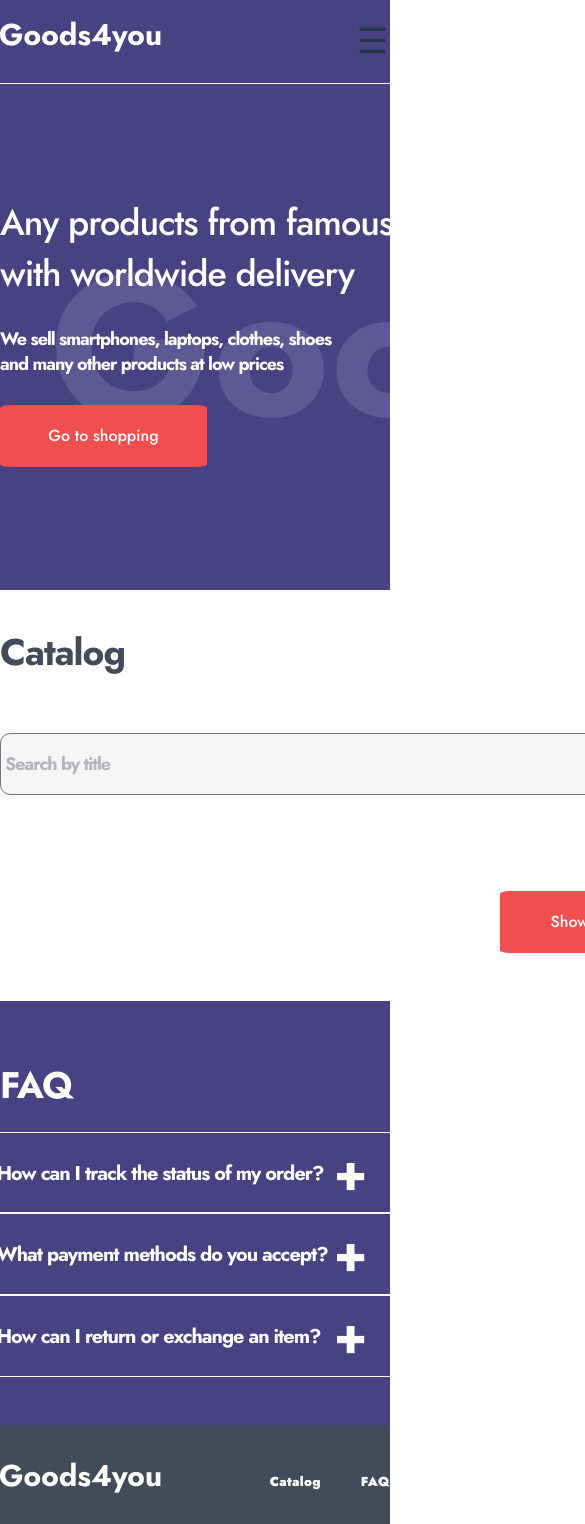
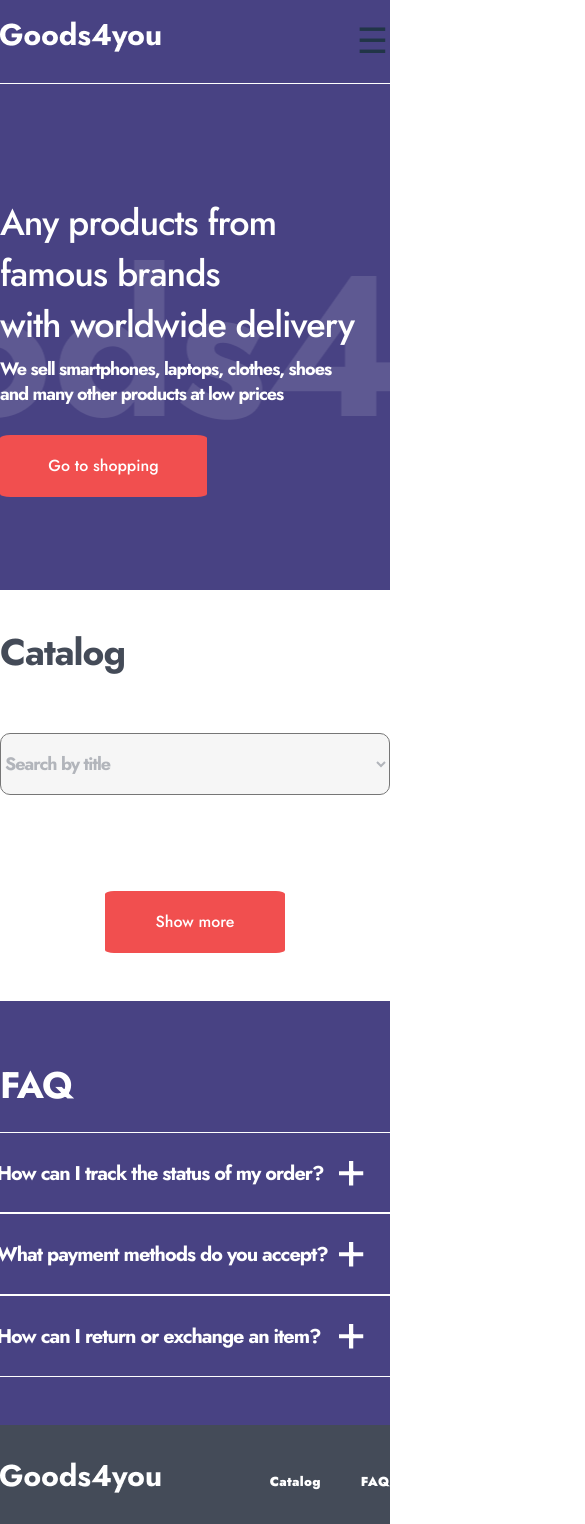
Before and after one commit to bartcevich/JS_React, a React (Vite) app: page / in a window 390 px wide. Shown: the top 1524 px of the page, 585 px wide, since content can reach past the window. Built offline with nearby package versions, Linux system fonts and the light colour scheme.

Commit message:
adaptability of the layout

```diff
--- a/src/components/Catalog/styles.module.scss
+++ b/src/components/Catalog/styles.module.scss
@@ -4,7 +4,8 @@
 }
 .content{
     margin: 0 auto;
-    width: 1180px;
+    max-width: 1180px;
+    width: 100%;
     display: flex;
     flex-flow: column;
 
--- a/src/components/FAQ/styles.module.scss
+++ b/src/components/FAQ/styles.module.scss
@@ -64,9 +64,9 @@
   }
 
 .icon {
-  padding-top: 20px;
-  font-size: 50px;
-    transition: transform 0.5s ease;
+  // padding-top: 20px;
+  @include font(#fff, Jost, 50px, normal, 400, 51px, 0px);
+  transition: transform 0.5s ease;
       &.active1 {
         transition: transform 0.5s ease;
         transform: rotate(45deg);
--- a/src/components/Footer/styles.module.scss
+++ b/src/components/Footer/styles.module.scss
@@ -1,7 +1,7 @@
 @import '../../variables.scss';
 .wrapper1{
   width: 100%;
-  background-color: #484283;
+  background-color: #444B58;
 }
 .siteNav {
   padding-top: 16px;
--- a/src/components/Header/header.tsx
+++ b/src/components/Header/header.tsx
@@ -56,7 +56,7 @@ const Navigation: React.FC = () => {
   };
 
   return (
-    <div className={styles.wrapper1}>
+    <div className={`${styles.wrapper1} ${isTop ? styles.top : ""} `}>
       <nav
         className={`${styles.siteNav} ${isTop ? styles.top : ""} ${
           isMobile ? styles.mobile : ""
--- a/src/components/Header/styles.module.scss
+++ b/src/components/Header/styles.module.scss
@@ -1,18 +1,16 @@
 @import '../../variables.scss';
 .wrapper1{
-  // max-width: 1440px;
   width: 100%;
-  // height: 83px;
   background-color: #484283;
- position: fixed;
+  position: fixed;
   top: 0;
   left: auto;
+  &.top {
+    top: -90px;
+  }
 }
 .siteNav {
-  // @include font(#000, Inter, 20px, normal, 400, 25px, 0);
-  //font-size: clamp(15px, 3vw, 20px);
   margin: 0 auto;
-
   max-width: 1180px;
   width: 100%;
   height: 83px;
@@ -29,9 +27,7 @@
     // @include font(#000, Inter, 20px, normal, 400, 25px, 0);
     font-size: clamp(12px, 2vw, 14px);
 }
-    &.top {
-      top: -90px;
-    }
+
     &.mobile {
       // justify-content: space-between;
       .logoContainer {
--- a/src/components/Home/styles.module.scss
+++ b/src/components/Home/styles.module.scss
@@ -1,16 +1,11 @@
 @import '../../variables.scss';
 .container{
-    // width: 100vw;
   height: 590px;
   background-color: #484283;
-//   position: relative;
-//   left: 50%;
-//   top: 50%;
-//   transform: translate(-50%, -50%);
 }
 .content{
     margin: 0 auto;
-        width: 1180px;
+    max-width: 1180px;
     padding-top: 140px;
     background-image: url("../../assets/back_text.png");
     background-repeat: no-repeat;
@@ -33,6 +28,11 @@
     @include font(#fff, Jost, 18px, normal, bold, 25px, -1px);
     //font-size: clamp(15px, 2vw, 20px);
 }
+@media (max-width: 550px){
+    .text{
+      margin-top: 30px;
+    }
+  }
 .button{
     margin-top: 30px;
     width: 207px;
```
Lines whose indentation alone changed are shown as unchanged.
